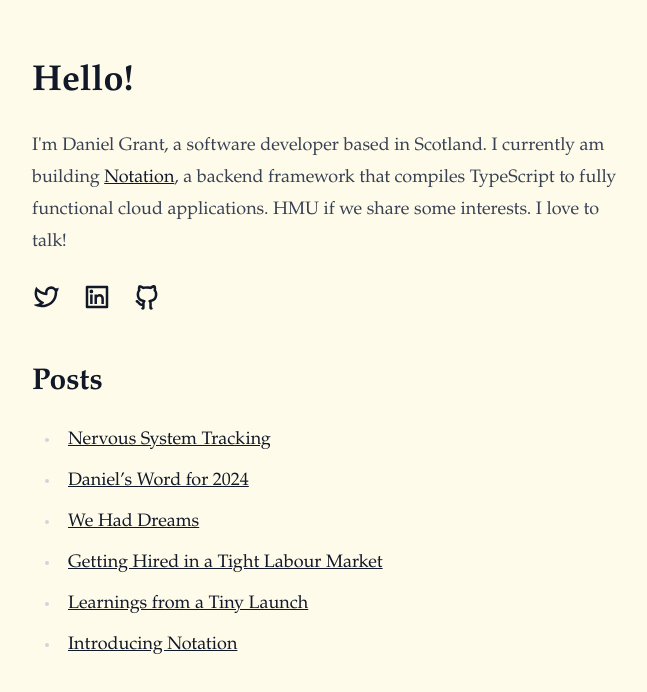
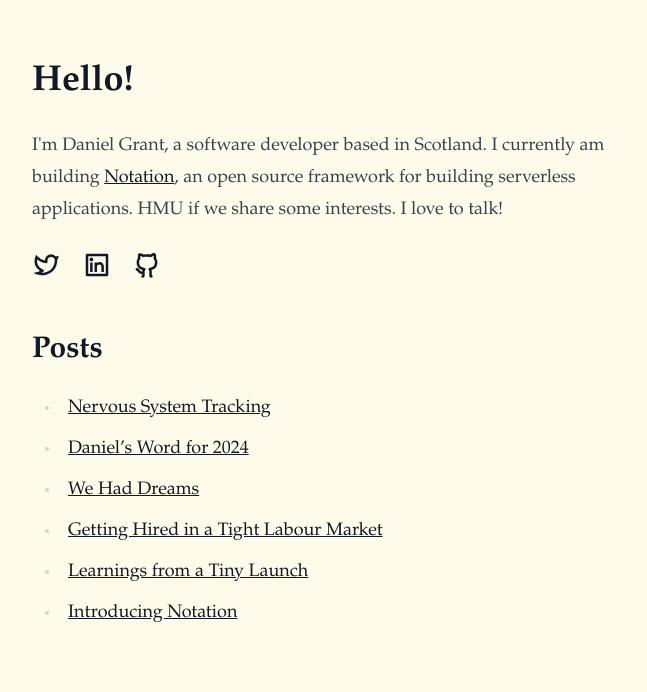
Before and after one commit to djgrant/danielgrant.co, a Next.js app: page / in a window 1280 px wide. Shown: the top 692 px of the page, without its empty margins (256-903 px from the left). Built offline with nearby package versions, Linux system fonts and the light colour scheme.

Commit message:
Update intro text

```diff
--- a/components/intro.tsx
+++ b/components/intro.tsx
@@ -6,9 +6,9 @@ export function Intro() {
       <h1>Hello!</h1>
       <p>
         I'm Daniel Grant, a software developer based in Scotland. I currently am
-        building <a href="https://notation.dev">Notation</a>, a backend
-        framework that compiles TypeScript to fully functional cloud
-        applications. HMU if we share some interests. I love to talk!
+        building <a href="https://github.com/notation-dev/notation">Notation</a>
+        , an open source framework for building serverless applications. HMU if
+        we share some interests. I love to talk!
       </p>
       <SocialIcons />
     </div>
```
